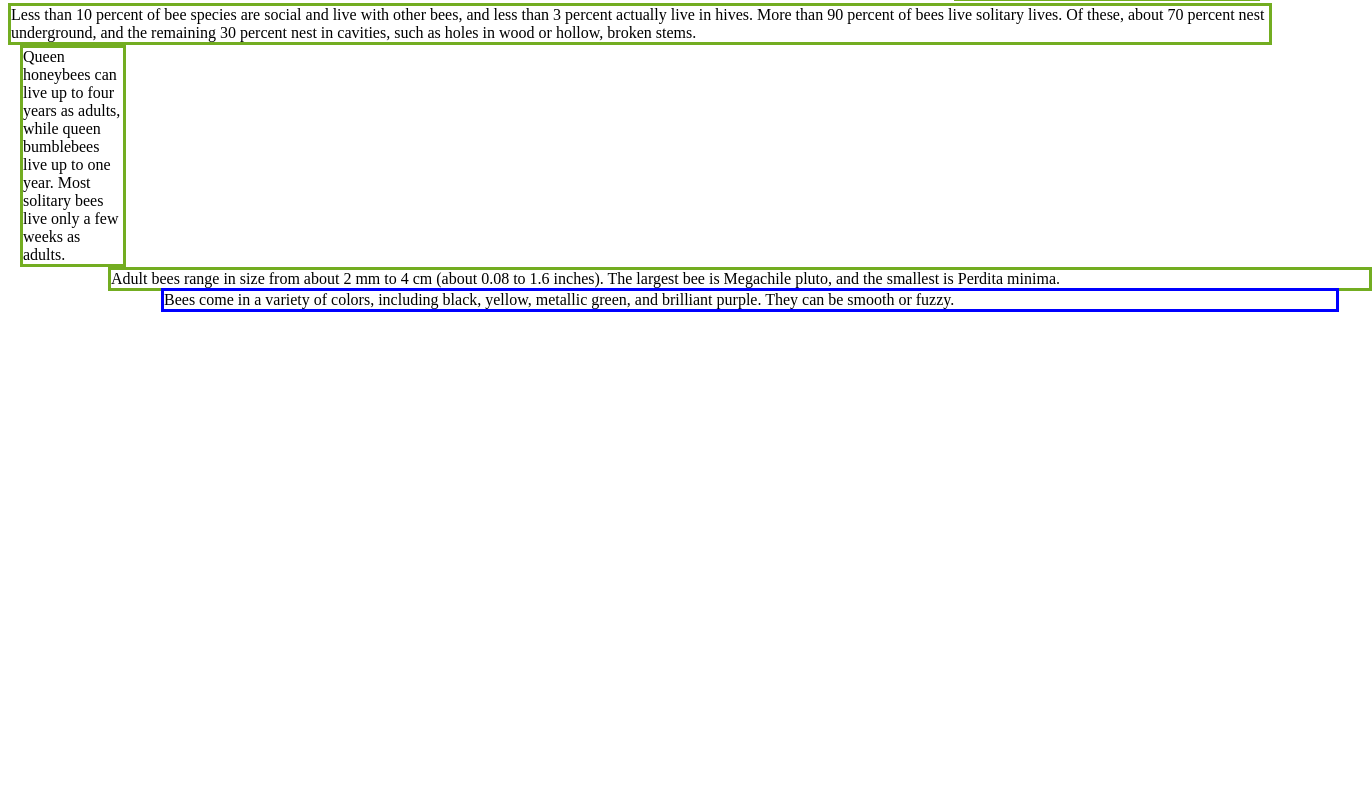
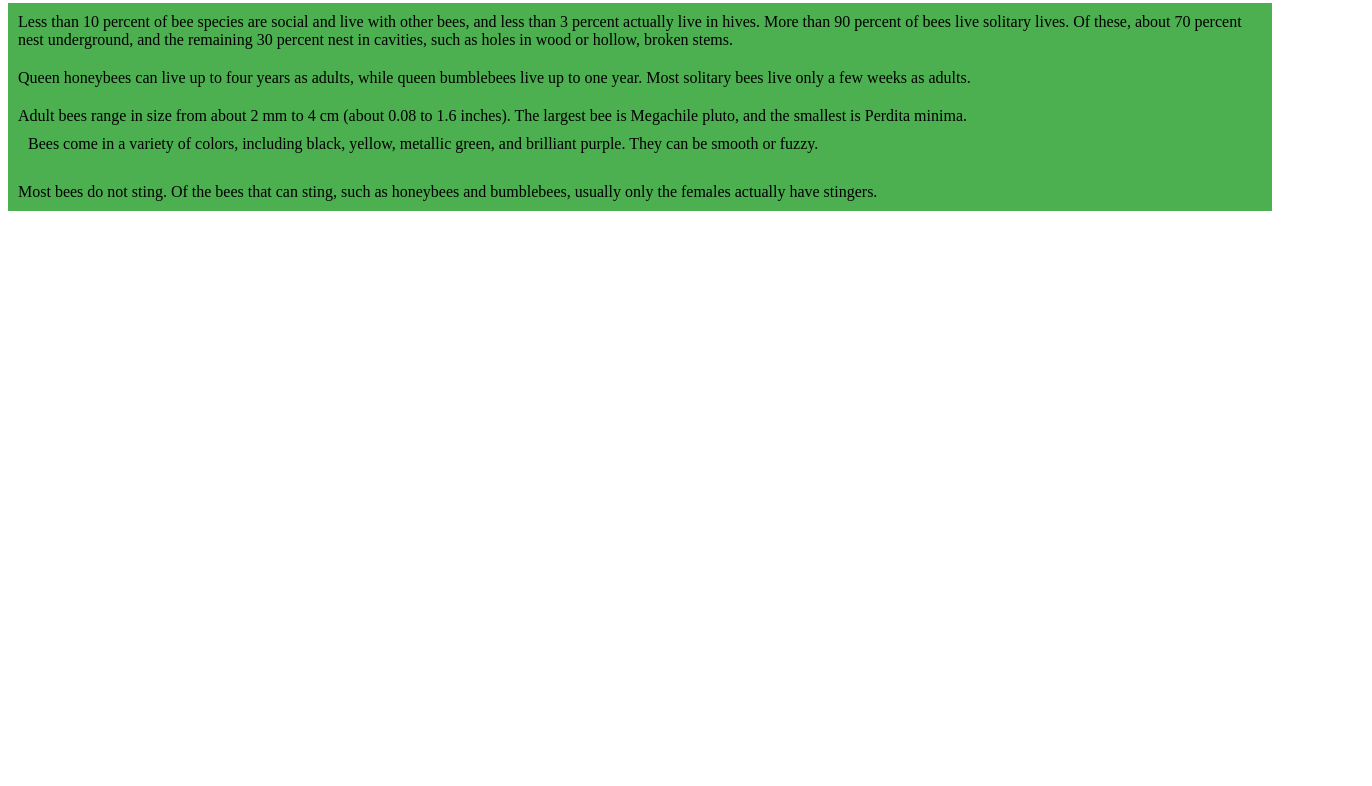
Before and after one commit to ASHBRO-12/WBDV, a plain HTML site: page INDEX.HTML in a window 1280 px wide. Shown: the part 77-863 px from the top of the page, 1372 px wide, since content can reach past the window. Drawn offline with Linux system fonts and the light colour scheme.

Commit message:
2ND COMMIT

```diff
--- a/INDEX.HTML
+++ b/INDEX.HTML
@@ -5,34 +5,22 @@
     <meta name="viewport" content="width=device-width, initial-scale=1.0">
     <title>CSS BOX MODEL E.G</title>
     <style>
-        div{
-            right: 30px;
-            border: 3px solid #73ad21;
-        }
-        div.absolute{
-            position: absolute;
-            left: 50px;
-            border: 3px solid blue;
-        }
-        div.relative{
-            position: relative;
-            left: 100px;
-            border: 3px solid #73ad21;
-             }
-        div.fixed{
-            position: fixed;
-            top: 0;
-            right: 20px;
-            width: 300px;
-            border: 3px solid #73ad21;
-             }
-        div.sticky{
-            position: sticky;
-            top: 1px;
-            left: 20px;
-            width: 100px;
-            border: 3px solid #73ad21;
-             }
+         div {
+  background-color: #4CAF50;
+  padding: 10px;
+}
+
+div.first {
+  opacity: 0.1;
+}
+
+div.second {
+  opacity: 0.3;
+}
+
+div.third {
+  opacity: 0.6;
+}
      </style>
 </head>
 <body>
```
Also changed, not shown: INDEX2.HTML (added, +46 -0 lines).
